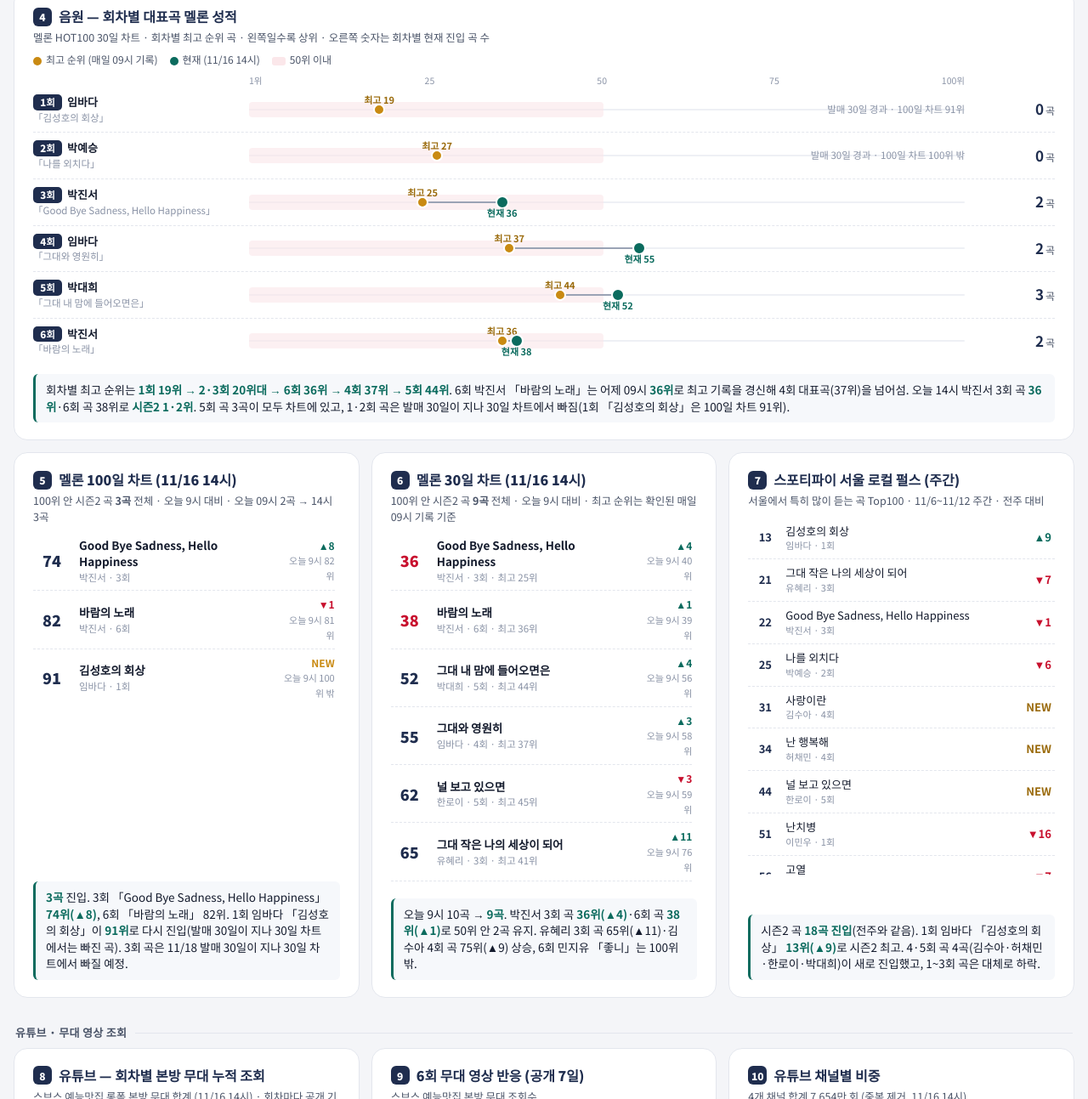
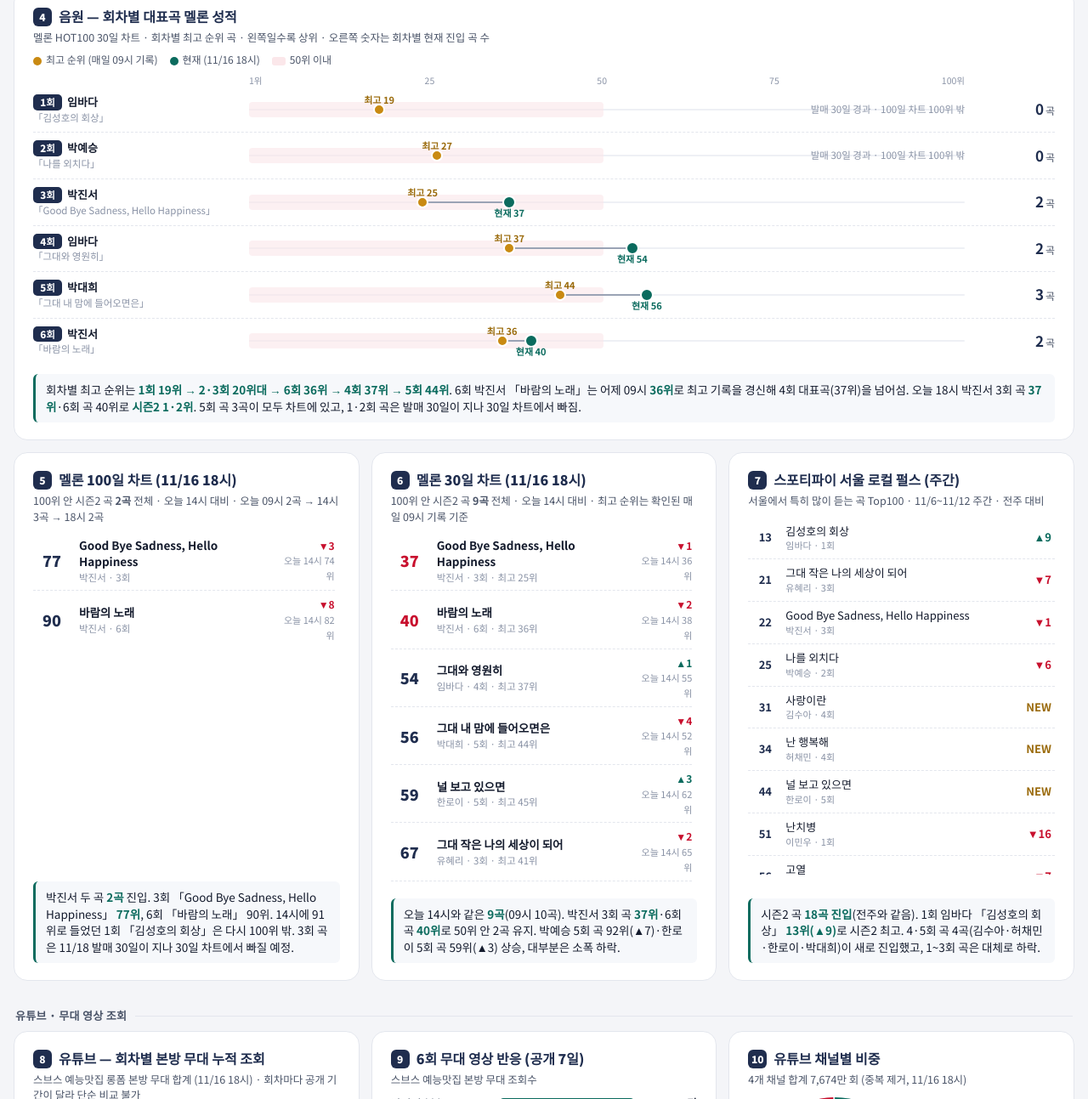
Before and after one commit to seoulshit/ballad2, a plain HTML site: page public/index.html in a window 1280 px wide. Shown: the part 1507-2800 px from the top of the page at 85% size. Drawn offline with Linux system fonts and the light colour scheme.

Commit message:
11/16 18시 기준 업데이트: 멜론 30일 차트 9곡(박진서 37·40위)·100일 차트 2곡, TOP100 진입 없음, 유튜브 7,674만
Co-Authored-By: Claude Opus 5.5 <noreply@anthropic.com>
Claude-Session: https://claude.ai/code/session_01V5qb9XNsq3fH2krWWEC7zC

```diff
--- a/public/index.html
+++ b/public/index.html
@@ -159,10 +159,10 @@ svg{display:block;width:100%;height:auto;overflow:visible}
 <div class="wrap">
 
 <section class="hero rv">
-  <span class="tag">11/16(월) 14시 기준</span><span class="tag ghost">공개 데이터 집계</span>
+  <span class="tag">11/16(월) 18시 기준</span><span class="tag ghost">공개 데이터 집계</span>
   <h1>우리들의 발라드2 · 1~6회 종합 반응</h1>
   <p>SBS 월 22시 · 1라운드 1~3회 / 2라운드(1:1 데스매치) 4~6회</p>
-  <div class="headline">시청률은 6회 <b>5.3%로 시즌1 같은 회차와 동률</b>, 음원은 <b>멜론 30일 차트 9곡</b>(박진서 두 곡 36·38위로 시즌2 1·2위), 유튜브 본방 무대 <b>3,000만 회 돌파</b>·4개 채널 합계 7,654만 회.<br>
+  <div class="headline">시청률은 6회 <b>5.3%로 시즌1 같은 회차와 동률</b>, 음원은 <b>멜론 30일 차트 9곡</b>(박진서 두 곡 37·40위로 시즌2 1·2위), 유튜브 본방 무대 <b>3,000만 회 돌파</b>·4개 채널 합계 7,674만 회.<br>
   6회는 프로그램 첫 <b>75:75 동점</b> — 민지유·차민주 동반 3라운드 진출. 김소연·박진서는 큰 표차로 승리.</div>
 </section>
 
@@ -172,13 +172,13 @@ svg{display:block;width:100%;height:auto;overflow:visible}
     <div class="sub">수도권 2부 6.0% · 전국 1부 4.8%</div><span class="chip up">5회 대비 +0.1%p</span></div>
   <div class="kpi rv"><div class="bar"></div><div class="lab">멜론 HOT100 30일 차트 진입</div>
     <div class="num"><span data-count="9">0</span><small>곡</small></div>
-    <div class="sub">100일 차트 3곡 · 11/16 14시 · 시즌2 최고 36위(11/15)</div><span class="chip up">박진서 곡 36·38위</span></div>
+    <div class="sub">100일 차트 2곡 · 11/16 18시 · 시즌2 최고 36위(11/15)</div><span class="chip up">박진서 곡 37·40위</span></div>
   <div class="kpi rv"><div class="bar"></div><div class="lab">유튜브 본방 무대 누적</div>
-    <div class="num"><span data-count="3052" data-sep="1">0</span><small>만 회</small></div>
+    <div class="num"><span data-count="3061" data-sep="1">0</span><small>만 회</small></div>
     <div class="sub">예능맛집 롱폼 41편 기준</div><span class="chip up">3,000만 회 돌파</span></div>
   <div class="kpi rv"><div class="bar"></div><div class="lab">유튜브 4개 채널 전체</div>
-    <div class="num"><span data-count="7654" data-sep="1">0</span><small>만 회</small></div>
-    <div class="sub">501편 · 롱폼 6,984만 + 쇼츠 670만</div><span class="chip up">7,000만 회 돌파</span></div>
+    <div class="num"><span data-count="7674" data-sep="1">0</span><small>만 회</small></div>
+    <div class="sub">501편 · 롱폼 7,003만 + 쇼츠 671만</div><span class="chip up">7,000만 회 돌파</span></div>
   <div class="kpi rv"><div class="bar"></div><div class="lab">넷플릭스 한국 TV 주간</div>
     <div class="num"><span data-count="5">0</span><small>주 연속 TOP10</small></div>
     <div class="sub">4위 → 5위 → 5위 → 5위 → 7위 (10/5~11/8)</div><span class="chip neu">11/2~11/8 주간 7위</span></div>
@@ -244,23 +244,23 @@ svg{display:block;width:100%;height:auto;overflow:visible}
   <div class="card rv" id="c-music">
     <h2><span class="n">4</span>음원 — 회차별 대표곡 멜론 성적</h2>
     <div class="cap">멜론 HOT100 30일 차트 · 회차별 최고 순위 곡 · 왼쪽일수록 상위 · 오른쪽 숫자는 회차별 현재 진입 곡 수</div>
-    <div class="eplegend"><span><i class="dot best"></i>최고 순위 (매일 09시 기록)</span><span><i class="dot cur"></i>현재 (11/16 14시)</span><span><i class="zone"></i>50위 이내</span></div>
+    <div class="eplegend"><span><i class="dot best"></i>최고 순위 (매일 09시 기록)</span><span><i class="dot cur"></i>현재 (11/16 18시)</span><span><i class="zone"></i>50위 이내</span></div>
     <div id="eprank"></div>
-    <div class="takeaway">회차별 최고 순위는 <b>1회 19위 → 2·3회 20위대 → 6회 36위 → 4회 37위 → 5회 44위</b>. 6회 박진서 「바람의 노래」는 어제 09시 <b>36위</b>로 최고 기록을 경신해 4회 대표곡(37위)을 넘어섬. 오늘 14시 박진서 3회 곡 <b>36위</b>·6회 곡 38위로 <b>시즌2 1·2위</b>. 5회 곡 3곡이 모두 차트에 있고, 1·2회 곡은 발매 30일이 지나 30일 차트에서 빠짐(1회 「김성호의 회상」은 100일 차트 91위).</div>
+    <div class="takeaway">회차별 최고 순위는 <b>1회 19위 → 2·3회 20위대 → 6회 36위 → 4회 37위 → 5회 44위</b>. 6회 박진서 「바람의 노래」는 어제 09시 <b>36위</b>로 최고 기록을 경신해 4회 대표곡(37위)을 넘어섬. 오늘 18시 박진서 3회 곡 <b>37위</b>·6회 곡 40위로 <b>시즌2 1·2위</b>. 5회 곡 3곡이 모두 차트에 있고, 1·2회 곡은 발매 30일이 지나 30일 차트에서 빠짐.</div>
   </div>
 </section>
 <section class="swipe" id="swipe" aria-label="멜론 100일 차트·30일 차트·스포티파이 로컬 펄스 (옆으로 넘겨 보기)">
   <div class="card rv" id="c-rank100">
-    <h2><span class="n">5</span>멜론 100일 차트 (11/16 14시)</h2>
-    <div class="cap">100위 안 시즌2 곡 <b id="rkcount100"></b> 전체 · 오늘 9시 대비 · 오늘 09시 2곡 → 14시 3곡</div>
+    <h2><span class="n">5</span>멜론 100일 차트 (11/16 18시)</h2>
+    <div class="cap">100위 안 시즌2 곡 <b id="rkcount100"></b> 전체 · 오늘 14시 대비 · 오늘 09시 2곡 → 14시 3곡 → 18시 2곡</div>
     <div id="ranklist100" class="rkscroll"></div>
-    <div class="takeaway"><b>3곡</b> 진입. 3회 「Good Bye Sadness, Hello Happiness」 <b>74위(▲8)</b>, 6회 「바람의 노래」 82위. 1회 임바다 「김성호의 회상」이 <b>91위</b>로 다시 진입(발매 30일이 지나 30일 차트에서는 빠진 곡). 3회 곡은 11/18 발매 30일이 지나 30일 차트에서 빠질 예정.</div>
+    <div class="takeaway">박진서 두 곡 <b>2곡</b> 진입. 3회 「Good Bye Sadness, Hello Happiness」 <b>77위</b>, 6회 「바람의 노래」 90위. 14시에 91위로 들었던 1회 「김성호의 회상」은 다시 100위 밖. 3회 곡은 11/18 발매 30일이 지나 30일 차트에서 빠질 예정.</div>
   </div>
   <div class="card rv" id="c-rank">
-    <h2><span class="n">6</span>멜론 30일 차트 (11/16 14시)</h2>
-    <div class="cap">100위 안 시즌2 곡 <b id="rkcount"></b> 전체 · 오늘 9시 대비 · 최고 순위는 확인된 매일 09시 기록 기준</div>
+    <h2><span class="n">6</span>멜론 30일 차트 (11/16 18시)</h2>
+    <div class="cap">100위 안 시즌2 곡 <b id="rkcount"></b> 전체 · 오늘 14시 대비 · 최고 순위는 확인된 매일 09시 기록 기준</div>
     <div id="ranklist" class="rkscroll"></div>
-    <div class="takeaway">오늘 9시 10곡 → <b>9곡</b>. 박진서 3회 곡 <b>36위(▲4)</b>·6회 곡 <b>38위(▲1)</b>로 50위 안 2곡 유지. 유혜리 3회 곡 65위(▲11)·김수아 4회 곡 75위(▲9) 상승, 6회 민지유 「좋니」는 100위 밖.</div>
+    <div class="takeaway">오늘 14시와 같은 <b>9곡</b>(09시 10곡). 박진서 3회 곡 <b>37위</b>·6회 곡 <b>40위</b>로 50위 안 2곡 유지. 박예승 5회 곡 92위(▲7)·한로이 5회 곡 59위(▲3) 상승, 대부분은 소폭 하락.</div>
   </div>
   <div class="card rv" id="c-sp">
     <h2><span class="n">7</span>스포티파이 서울 로컬 펄스 (주간)</h2>
@@ -275,27 +275,27 @@ svg{display:block;width:100%;height:auto;overflow:visible}
 <section class="grid g3" style="margin-top:8px">
   <div class="card rv" id="c-yt">
     <h2><span class="n">8</span>유튜브 — 회차별 본방 무대 누적 조회</h2>
-    <div class="cap">스브스 예능맛집 롱폼 본방 무대 합계 (11/16 14시) · 회차마다 공개 기간이 달라 단순 비교 불가</div>
+    <div class="cap">스브스 예능맛집 롱폼 본방 무대 합계 (11/16 18시) · 회차마다 공개 기간이 달라 단순 비교 불가</div>
     <svg viewBox="0 0 560 250" id="svg-yt" role="img" aria-label="회차별 유튜브 본방 무대 누적 조회"></svg>
-    <div class="takeaway">1회 본방 무대 합계가 <b>1,000만 회 돌파</b>(김소연 무대 487.1만이 시즌2 최다). 본방 무대 전체 합계는 <b>3,000만 회 돌파</b>. 6회는 공개 <b>7일 만에 254.8만</b>으로 5회(14일, 266.1만)에 근접.</div>
+    <div class="takeaway">1회 본방 무대 합계가 <b>1,000만 회 돌파</b>(김소연 무대 487.1만이 시즌2 최다). 본방 무대 전체 합계는 <b>3,000만 회 돌파</b>. 6회는 공개 <b>7일 만에 257.4만</b>으로 5회(14일, 267.3만)에 근접.</div>
   </div>
   <div class="card rv" id="c-ep5">
     <h2><span class="n">9</span>6회 무대 영상 반응 (공개 7일)</h2>
     <div class="cap">스브스 예능맛집 본방 무대 조회수</div>
     <div id="ep5" style="margin-top:10px"></div>
-    <div class="takeaway"><b>박진서 108.7만·김소연 100.2만으로 6회 무대 두 편이 100만 회 돌파</b>. 두 무대가 6회 조회의 82%를 차지. 박진서 곡은 음원도 멜론 30일 차트 최고 36위(11/15 09시).</div>
+    <div class="takeaway"><b>박진서 110.1만·김소연 100.9만으로 6회 무대 두 편이 100만 회 돌파</b>. 두 무대가 6회 조회의 82%를 차지. 박진서 곡은 음원도 멜론 30일 차트 최고 36위(11/15 09시).</div>
   </div>
   <div class="card rv" id="c-ch">
     <h2><span class="n">10</span>유튜브 채널별 비중</h2>
-    <div class="cap">4개 채널 합계 7,654만 회 (중복 제거, 11/16 14시)</div>
+    <div class="cap">4개 채널 합계 7,674만 회 (중복 제거, 11/16 18시)</div>
     <svg viewBox="0 0 300 170" id="svg-ch" role="img" aria-label="유튜브 채널별 조회 비중"></svg>
     <div id="chleg"></div>
   </div>
 </section>
 
 <div class="foot">
-기준: 시청률 닐슨코리아 지상파 일간 공개 자료(가구, 6회 11/9 방송분 반영) · 음원 멜론 HOT100 30일 차트·100일 차트(11/16 14시, 추이·최고 순위는 확인된 매일 09시 기록), 스포티파이 서울 로컬 펄스 주간(11/6~11/12) ·
-유튜브 스브스 예능맛집·SBS Entertainment·SBS·슴올 스테이지 4개 채널 공개 조회수 직접 집계(11/16 14시, 9/8 첫 공개 이후 제목·설명에 프로그램명이 들어간 영상, 시즌1 TOP6 팬콘서트 영상 제외) · 넷플릭스 Tudum 공식 주간 TOP10(11/2~11/8) · 대결 결과 방송 및 보도 교차 확인 ·
+기준: 시청률 닐슨코리아 지상파 일간 공개 자료(가구, 6회 11/9 방송분 반영) · 음원 멜론 HOT100 30일 차트·100일 차트(11/16 18시, 추이·최고 순위는 확인된 매일 09시 기록), 스포티파이 서울 로컬 펄스 주간(11/6~11/12) ·
+유튜브 스브스 예능맛집·SBS Entertainment·SBS·슴올 스테이지 4개 채널 공개 조회수 직접 집계(11/16 18시, 9/8 첫 공개 이후 제목·설명에 프로그램명이 들어간 영상, 시즌1 TOP6 팬콘서트 영상 제외) · 넷플릭스 Tudum 공식 주간 TOP10(11/2~11/8) · 대결 결과 방송 및 보도 교차 확인 ·
 원자료로 확인되지 않은 보도 수치는 제외 · 영상·음원은 회차별 공개 기간이 달라 참고 비교
 </div>
 </div>
@@ -334,7 +334,7 @@ function T(txt,attrs,parent){const t=E('text',attrs,parent);t.textContent=txt;re
 /* 2. 유튜브 회차별 */
 (function(){
   const s=document.getElementById('svg-yt'); const W=560,H=250,L=58,R=12,Tp=22,B=40;
-  const d=[[1056.3,'42일'],[686.5,'35일'],[457.9,'28일'],[330.4,'21일'],[266.1,'14일'],[254.8,'7일']]; const top=['김소연','박예승','박진서','임바다','박예승','박진서'];
+  const d=[[1057.7,'42일'],[687.7,'35일'],[459.0,'28일'],[331.6,'21일'],[267.3,'14일'],[257.4,'7일']]; const top=['김소연','박예승','박진서','임바다','박예승','박진서'];
   const max=1200, bw=52, x=i=>L+18+i*((W-L-R-36)/5), y=v=>Tp+(1-v/max)*(H-Tp-B);
   const g=E('g',{class:'grid'},s);[0,300,600,900,1200].forEach(v=>{E('line',{x1:L,x2:W-R,y1:y(v),y2:y(v)},g);T(v+'만',{x:L-6,y:y(v)+4,'text-anchor':'end','font-size':11,fill:'#8A93A6'},s)});
   d.forEach(([v,days],i)=>{const r2=i>=3; const h=y(0)-y(v);
@@ -350,12 +350,12 @@ function T(txt,attrs,parent){const t=E('text',attrs,parent);t.textContent=txt;re
 /* 3. 회차별 대표곡 (멜론 30일 차트) — 매 업데이트 때 cur·n 갱신, 새 회차는 행 추가 */
 (function(){
   /* [회차, 곡명, 참가자, 최고 순위(매일 09시 기록, 없으면 null), 현재 순위(30일 차트 100위 밖이면 null), 회차 곡 현재 진입 수, 현재 순위 없을 때 문구] */
-  const EP=[[1,'김성호의 회상','임바다',19,null,0,'발매 30일 경과 · 100일 차트 91위'],
+  const EP=[[1,'김성호의 회상','임바다',19,null,0,'발매 30일 경과 · 100일 차트 100위 밖'],
     [2,'나를 외치다','박예승',27,null,0,'발매 30일 경과 · 100일 차트 100위 밖'],
-    [3,'Good Bye Sadness, Hello Happiness','박진서',25,36,2,''],
-    [4,'그대와 영원히','임바다',37,55,2,''],
-    [5,'그대 내 맘에 들어오면은','박대희',44,52,3,''],
-    [6,'바람의 노래','박진서',36,38,2,'']];
+    [3,'Good Bye Sadness, Hello Happiness','박진서',25,37,2,''],
+    [4,'그대와 영원히','임바다',37,54,2,''],
+    [5,'그대 내 맘에 들어오면은','박대희',44,56,3,''],
+    [6,'바람의 노래','박진서',36,40,2,'']];
   const pos=r=>((r-1)/99*100).toFixed(2)+'%';
   const el=document.getElementById('eprank');
   const ax=document.createElement('div');ax.className='epaxis';ax.innerHTML='<div></div><div><span>1위</span><span>25</span><span>50</span><span>75</span><span>100위</span></div><div></div>';el.appendChild(ax);
@@ -371,37 +371,37 @@ function T(txt,attrs,parent){const t=E('text',attrs,parent);t.textContent=txt;re
 
 /* 4. 상위 곡 */
 (function(){
-  const rows=[[36,'Good Bye Sadness, Hello Happiness','박진서 · 3회 · 최고 25위',40],[38,'바람의 노래','박진서 · 6회 · 최고 36위',39],[52,'그대 내 맘에 들어오면은','박대희 · 5회 · 최고 44위',56],
-    [55,'그대와 영원히','임바다 · 4회 · 최고 37위',58],[62,'널 보고 있으면','한로이 · 5회 · 최고 45위',59],[65,'그대 작은 나의 세상이 되어','유혜리 · 3회 · 최고 41위',76],
-    [71,'너무 아픈 사랑은 사랑이 아니었음을','김소연 · 6회 · 최고 63위',71],[75,'사랑이란','김수아 · 4회 · 최고 47위',84],[99,'내게 사랑이 뭐냐고 물어본다면','박예승 · 5회 · 최고 80위',90]];
-  /* p: 직전 파일(11/16 9시) 순위 · 0 = 100위 밖(NEW) · null = 미확인 */
-  const rows100=[[74,'Good Bye Sadness, Hello Happiness','박진서 · 3회',82],[82,'바람의 노래','박진서 · 6회',81],[91,'김성호의 회상','임바다 · 1회',0]];
-  /* rows100 p: 직전 파일(11/16 9시) 100일 차트 순위 */
+  const rows=[[37,'Good Bye Sadness, Hello Happiness','박진서 · 3회 · 최고 25위',36],[40,'바람의 노래','박진서 · 6회 · 최고 36위',38],[54,'그대와 영원히','임바다 · 4회 · 최고 37위',55],
+    [56,'그대 내 맘에 들어오면은','박대희 · 5회 · 최고 44위',52],[59,'널 보고 있으면','한로이 · 5회 · 최고 45위',62],[67,'그대 작은 나의 세상이 되어','유혜리 · 3회 · 최고 41위',65],
+    [76,'너무 아픈 사랑은 사랑이 아니었음을','김소연 · 6회 · 최고 63위',71],[81,'사랑이란','김수아 · 4회 · 최고 47위',75],[92,'내게 사랑이 뭐냐고 물어본다면','박예승 · 5회 · 최고 80위',99]];
+  /* p: 직전 파일(11/16 14시) 순위 · 0 = 100위 밖(NEW) · null = 미확인 */
+  const rows100=[[77,'Good Bye Sadness, Hello Happiness','박진서 · 3회',74],[90,'바람의 노래','박진서 · 6회',82]];
+  /* rows100 p: 직전 파일(11/16 14시) 100일 차트 순위 */
   function render(id,cid,list,lab){const el=document.getElementById(id); document.getElementById(cid).textContent=list.length+'곡';
   list.forEach(([r,t,a,p],i)=>{const d=document.createElement('div');d.className='rank';
     const diff=p==null?'<span style="color:var(--mute)">–</span>':p===0?'<span style="color:var(--gold)">NEW</span>':(p-r>0?`<span style="color:var(--teal)">▲${p-r}</span>`:(p-r<0?`<span style="color:var(--red)">▼${r-p}</span>`:'–'));
     d.innerHTML=`<div class="rk ${r<=50?'hot':''}" data-count="${r}">0</div><div class="t">${t}<small>${a}</small></div><div class="d">${diff}<br><span style="color:var(--mute);font-weight:400;font-size:11px">${p==null?lab+' 미확인':p===0?lab+' 100위 밖':lab+' '+p+'위'}</span></div>`;
     el.appendChild(d)})}
-  render('ranklist','rkcount',rows,'오늘 9시');
-  render('ranklist100','rkcount100',rows100,'오늘 9시');
+  render('ranklist','rkcount',rows,'오늘 14시');
+  render('ranklist100','rkcount100',rows100,'오늘 14시');
 })();
 
 /* 6. 5회 영상 */
 (function(){
-  const d=[['박진서 (승)',108.7,'var(--teal)'],['김소연 (승)',100.2,'var(--teal)'],['라유정 (패)',13.7,'var(--s1)'],['차민주 (동점)',12.1,'var(--gold)'],['민지유 (동점)',10.9,'var(--gold)'],['김훈오 (패)',9.2,'var(--s1)']];
+  const d=[['박진서 (승)',110.1,'var(--teal)'],['김소연 (승)',100.9,'var(--teal)'],['라유정 (패)',13.9,'var(--s1)'],['차민주 (동점)',12.2,'var(--gold)'],['민지유 (동점)',11.1,'var(--gold)'],['김훈오 (패)',9.3,'var(--s1)']];
   const el=document.getElementById('ep5');
   d.forEach(([n,v,c])=>{const r=document.createElement('div');r.className='hb';r.innerHTML=`<div class="nm">${n}</div><div class="tr"><div class="fl" style="background:${c}" data-w="${v/d[0][1]*100}"></div></div><div class="v">${v.toFixed(1)}만</div>`;el.appendChild(r)});
 })();
 
 /* 7. 채널 도넛 */
 (function(){
-  const s=document.getElementById('svg-ch'); const d=[['스브스 예능맛집',4757,'#0B6B5E'],['SBS Entertainment',1836,'#2C3E6B'],['SBS (@SBSNOW)',620,'#C98A12'],['슴올 스테이지',441,'#C8102E']];
+  const s=document.getElementById('svg-ch'); const d=[['스브스 예능맛집',4767,'#0B6B5E'],['SBS Entertainment',1844,'#2C3E6B'],['SBS (@SBSNOW)',622,'#C98A12'],['슴올 스테이지',442,'#C8102E']];
   const tot=d.reduce((a,b)=>a+b[1],0), cx=85,cy=85,r=62,sw=26, C=2*Math.PI*r; let off=0;
   E('circle',{cx,cy,r,fill:'none',stroke:'#EEF0F5','stroke-width':sw},s);
   d.forEach(([n,v,c],i)=>{const len=v/tot*C; const seg=E('circle',{cx,cy,r,fill:'none',stroke:c,'stroke-width':sw,'stroke-dasharray':`0 ${C}`,transform:`rotate(-90 ${cx} ${cy})`,class:'hit'},s);
     seg.dataset.d=`${Math.max(len-2,0)} ${C-Math.max(len-2,0)}`; seg.dataset.o=-off; seg.style.transition=`stroke-dasharray 1s ease ${i*.2}s`; seg.setAttribute('stroke-dashoffset',-off); off+=len;
     bindTip(seg,`${n} · ${v.toLocaleString()}만 회 · ${(v/tot*100).toFixed(0)}%`)});
-  T('7,654만',{x:cx,y:cy+2,'text-anchor':'middle','font-size':17,'font-weight':900,fill:'#1F2D4E'},s);
+  T('7,674만',{x:cx,y:cy+2,'text-anchor':'middle','font-size':17,'font-weight':900,fill:'#1F2D4E'},s);
   T('501편',{x:cx,y:cy+20,'text-anchor':'middle','font-size':11,fill:'#8A93A6'},s);
   const lg=document.getElementById('chleg');
   d.forEach(([n,v,c])=>{const r=document.createElement('div');r.className='hb';r.style.gridTemplateColumns='14px 1fr 110px';
```
